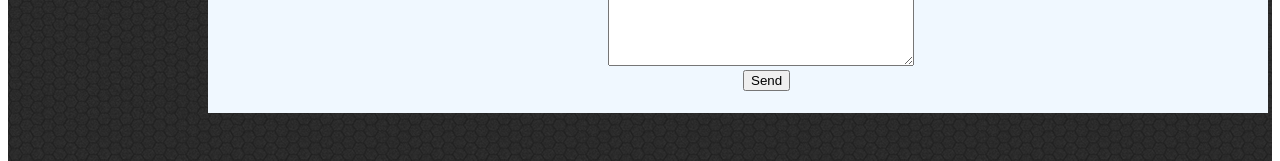
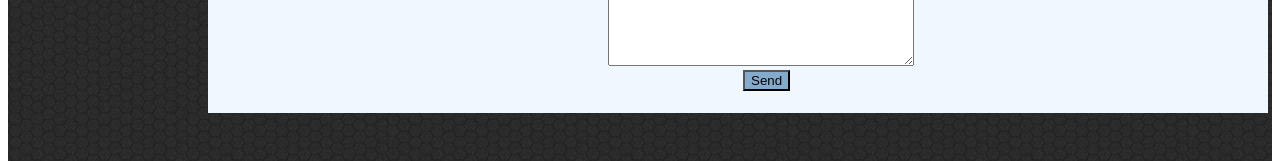
Before and after one commit to clueking1/Basic-Portfolio, a plain HTML site: page contact.html in a window 1280 px wide. Both pictures are taken after typing "Sample", "name@example.com", "Sample" into the empty fields and a click on the input "Send". Shown: the part 521-682 px from the top of the page. Drawn offline with Linux system fonts and the light colour scheme.

Commit message:
Added a focus psuedo styling

```diff
--- a/assets/style.css
+++ b/assets/style.css
@@ -172,3 +172,7 @@ h3 {
     margin-left: 135px;
 
 }
+
+.form input:focus {
+    background-color:#85abcc
+}
```
